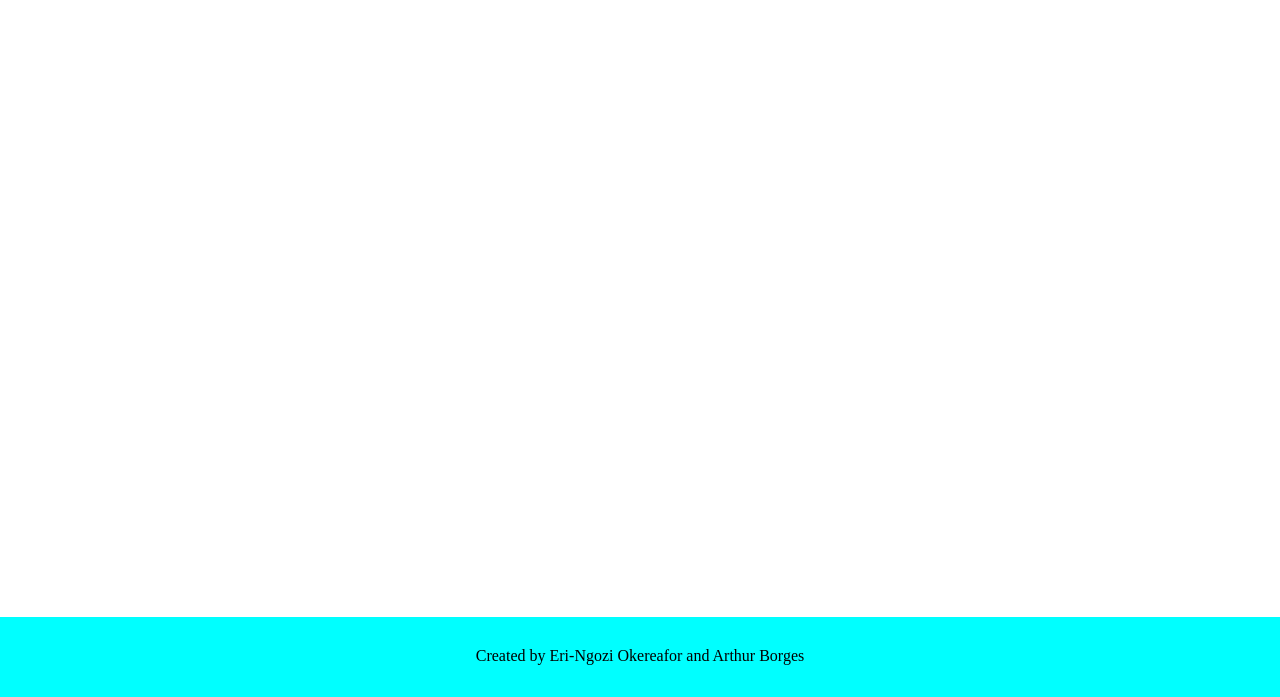
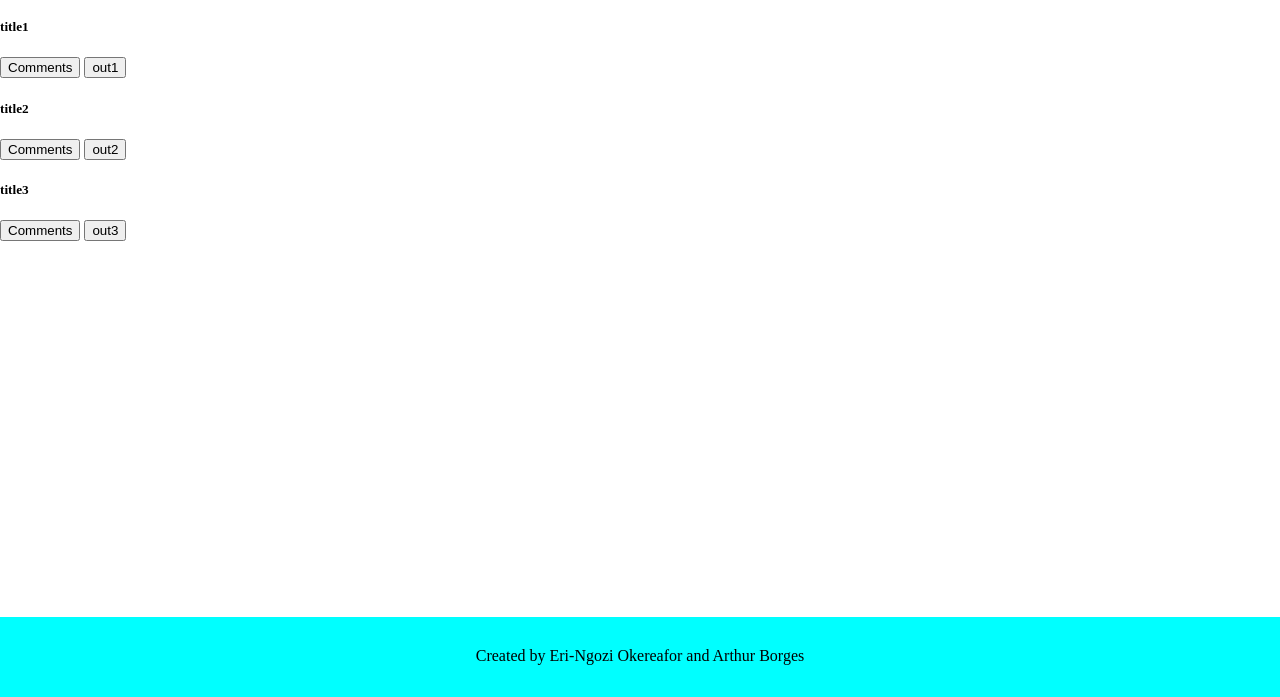
Before and after one commit to errea/api-based-webapp, a website built with webpack: page src/index.html in a window 1280 px wide. Shown: the part 103-800 px from the top of the page. Built offline with nearby package versions, Linux system fonts and the light colour scheme.

Commit message:
Modify files from running build command

```diff
--- a/src/index.html
+++ b/src/index.html
@@ -18,6 +18,9 @@
                 </ul>
             </nav>
         </header>
+        <div id="movieList">
+
+        </div>
         <footer>
             <p>Created by Eri-Ngozi Okereafor and Arthur Borges</p>
         </footer>
--- a/src/index.js
+++ b/src/index.js
@@ -1,2 +1,3 @@
 import './style.css';
 import Logo from './img/logo.png';
+import  displayList from './list_movie.js';
```
Also changed, not shown: dist/index.bundle.js, dist/index.html.
